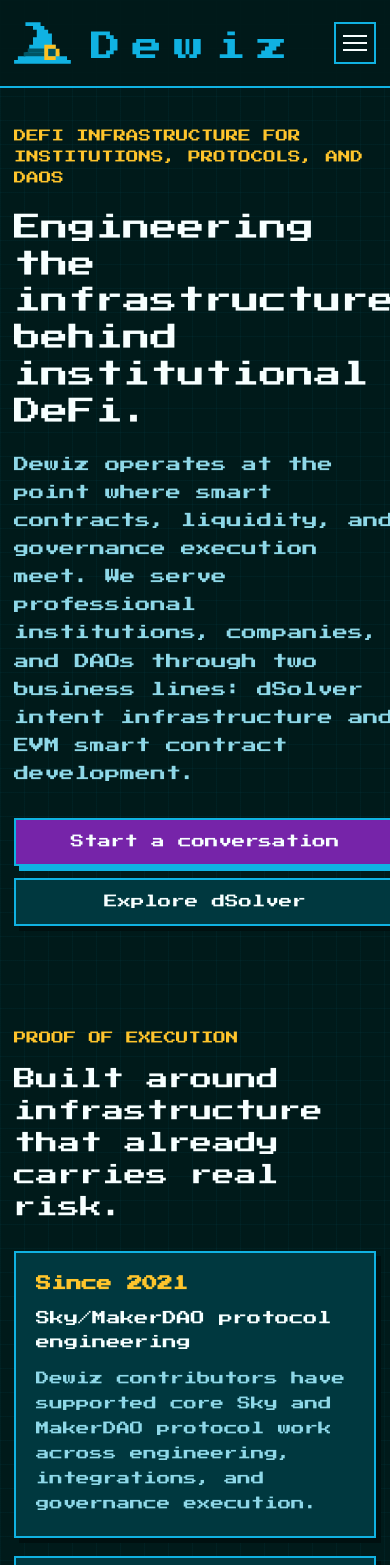
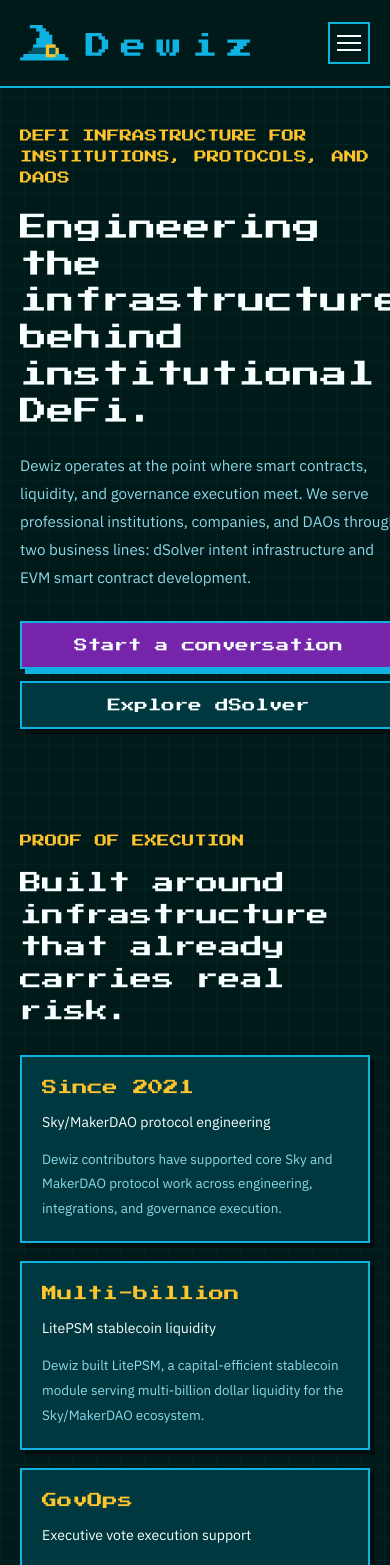
Before and after one commit to dewiz-xyz/dewiz-website, a Next.js app: page / in a window 390 px wide. Shown: the top 1565 px of the page. Built offline with nearby package versions, Linux system fonts and the light colour scheme.

Commit message:
Polish retro typography and mobile layout

```diff
--- a/components/footer.module.css
+++ b/components/footer.module.css
@@ -18,6 +18,8 @@
   display: block;
   margin-bottom: 12px;
   color: var(--text-strong);
+  font-family: var(--font-display);
+  font-weight: 400;
   font-size: 1.08rem;
   line-height: 1.7;
 }
@@ -39,8 +41,12 @@
   color: var(--text-strong);
   background: var(--surface);
   box-shadow: 4px 4px 0 #001010;
+  font-family: var(--font-display);
+  font-weight: 400;
   font-size: 0.82rem;
   line-height: 1.6;
+  text-align: center;
+  overflow-wrap: anywhere;
 }
 
 .footer__bottom {
@@ -88,7 +94,7 @@
 
 @media (max-width: 760px) {
   .footer {
-    width: min(100% - 28px, 1180px);
+    width: min(100% - 40px, 1180px);
   }
 
   .footer__top,
@@ -97,7 +103,10 @@
   }
 
   .footer__cta {
-    width: 100%;
+    width: calc(100% - 4px);
+    min-width: 0;
+    padding-right: 8px;
+    padding-left: 8px;
   }
 
   .social {
--- a/components/header.module.css
+++ b/components/header.module.css
@@ -11,7 +11,7 @@
   width: min(1180px, calc(100% - 40px));
   height: 86px;
   margin: 0 auto;
-  grid-template-columns: auto 1fr;
+  grid-template-columns: minmax(0, auto) 1fr;
   align-items: center;
   gap: 24px;
   transition: height 320ms cubic-bezier(0.22, 1, 0.36, 1);
@@ -101,8 +101,11 @@
 .nav a,
 .menu a {
   color: var(--text-strong);
+  font-family: var(--font-display);
+  font-weight: 400;
   font-size: 0.78rem;
   line-height: 1.6;
+  overflow-wrap: anywhere;
 }
 
 .nav a {
@@ -234,12 +237,13 @@
 
 @media (max-width: 760px) {
   .header__content {
-    width: min(100% - 28px, 1180px);
+    width: min(100% - 40px, 1180px);
+    gap: 14px;
   }
 
   .logo {
-    width: 270px;
-    height: 42px;
+    width: min(230px, calc(100vw - 116px));
+    height: 36px;
   }
 
   .header_compact .logo {
@@ -248,7 +252,8 @@
   }
 
   .logo__full svg {
-    height: 42px;
+    width: min(230px, calc(100vw - 116px));
+    height: auto;
   }
 
   .logo__hat_s svg {
@@ -263,3 +268,13 @@
     display: block;
   }
 }
+
+@media (max-width: 380px) {
+  .logo {
+    width: min(204px, calc(100vw - 116px));
+  }
+
+  .logo__full svg {
+    width: min(204px, calc(100vw - 116px));
+  }
+}
--- a/components/team-member-card.module.css
+++ b/components/team-member-card.module.css
@@ -29,6 +29,7 @@
 .name,
 .role {
   color: var(--text-strong);
+  font-family: var(--font-display);
   font-weight: 400;
 }
 
--- a/pages/_app.tsx
+++ b/pages/_app.tsx
@@ -1,12 +1,18 @@
 import "normalize.css/normalize.css";
 import "../styles/globals.css";
 import type { AppProps } from "next/app";
-import { Press_Start_2P } from "next/font/google";
+import { IBM_Plex_Sans, Press_Start_2P } from "next/font/google";
 
 const ps2p = Press_Start_2P({
   weight: "400",
   subsets: ["latin"],
   variable: "--press-start-2p-font",
+});
+
+const ibmPlexSans = IBM_Plex_Sans({
+  weight: ["400", "500", "600", "700"],
+  subsets: ["latin"],
+  variable: "--ibm-plex-sans-font",
 });
 
 export default function App({ Component, pageProps }: AppProps) {
@@ -15,6 +21,7 @@ export default function App({ Component, pageProps }: AppProps) {
       <style jsx global>{`
       :root {
         --press-start-2p-font: ${ps2p.style.fontFamily};
+        --ibm-plex-sans-font: ${ibmPlexSans.style.fontFamily};
       }
       `}</style>
       <Component {...pageProps} />
--- a/styles/globals.css
+++ b/styles/globals.css
@@ -31,6 +31,10 @@ picture {
   display: block;
 }
 
+video {
+  max-width: 100%;
+}
+
 a {
   color: inherit;
   text-decoration: none;
@@ -53,7 +57,7 @@ a {
 
 :root {
   --header-height: 64px;
-  --font-body: var(--press-start-2p-font), ui-monospace, SFMono-Regular, Menlo, Consolas, monospace;
+  --font-body: var(--ibm-plex-sans-font), ui-sans-serif, system-ui, -apple-system, BlinkMacSystemFont, "Segoe UI", sans-serif;
   --font-display: var(--press-start-2p-font), ui-monospace, SFMono-Regular, Menlo, Consolas, monospace;
 
   --bg: #001a1a;
@@ -86,6 +90,8 @@ body {
   background-size: 24px 24px;
   font-family: var(--font-body);
   letter-spacing: 0;
+  overflow-x: clip;
+  overflow-wrap: anywhere;
 }
 
 svg [class*="fill-primary"] {
--- a/styles/site.module.css
+++ b/styles/site.module.css
@@ -8,6 +8,7 @@
   width: min(1180px, calc(100% - 40px));
   margin: 0 auto;
   flex: 1;
+  min-width: 0;
 }
 
 .hero {
@@ -46,6 +47,7 @@
   max-width: 980px;
   font-size: clamp(1.45rem, 4vw, 3.15rem);
   line-height: 1.35;
+  overflow-wrap: break-word;
 }
 
 .hero__copy p,
@@ -68,6 +70,8 @@
 
 .eyebrow {
   color: var(--accent-gold);
+  font-family: var(--font-display);
+  font-weight: 400;
   font-size: 0.78rem;
   line-height: 1.7;
   text-transform: uppercase;
@@ -89,8 +93,12 @@
   justify-content: center;
   border: 2px solid var(--border);
   padding: 0 16px;
+  font-family: var(--font-display);
+  font-weight: 400;
   font-size: 0.84rem;
   line-height: 1.45;
+  text-align: center;
+  overflow-wrap: anywhere;
   transition:
     transform 120ms ease,
     box-shadow 120ms ease,
@@ -226,6 +234,7 @@ video.heroDiagram {
 .ctaBand h2 {
   font-size: clamp(1.38rem, 3vw, 2.45rem);
   line-height: 1.45;
+  overflow-wrap: break-word;
 }
 
 .metricGrid,
@@ -275,6 +284,8 @@ video.heroDiagram {
 
 .metricCard strong {
   color: var(--accent-gold);
+  font-family: var(--font-display);
+  font-weight: 400;
   font-size: clamp(0.95rem, 2.1vw, 1.45rem);
   line-height: 1.45;
 }
@@ -301,6 +312,7 @@ video.heroDiagram {
 .textGrid article {
   display: grid;
   gap: 14px;
+  min-width: 0;
   padding: clamp(20px, 3.5vw, 30px);
 }
 
@@ -308,6 +320,8 @@ video.heroDiagram {
 .caseCard h3,
 .textGrid h3 {
   margin: 0;
+  font-family: var(--font-display);
+  font-weight: 400;
   font-size: 1.12rem;
   line-height: 1.65;
 }
@@ -372,7 +386,9 @@ video.heroDiagram {
 }
 
 .tokenList strong {
-  font-size: 0.88rem;
+  font-family: var(--font-display);
+  font-weight: 400;
+  font-size: 0.76rem;
 }
 
 .tokenList small {
@@ -404,6 +420,8 @@ video.heroDiagram {
 .notice h2 {
   margin: 0;
   color: var(--accent-gold);
+  font-family: var(--font-display);
+  font-weight: 400;
   font-size: 1.02rem;
   line-height: 1.7;
 }
@@ -424,6 +442,8 @@ video.heroDiagram {
   border: 2px solid var(--accent-gold);
   color: var(--accent-gold);
   background: #001010;
+  font-family: var(--font-display);
+  font-weight: 400;
   font-size: 0.82rem;
 }
 
@@ -486,7 +506,7 @@ video.heroDiagram {
 
 @media (max-width: 720px) {
   .main {
-    width: min(100% - 28px, 1180px);
+    width: min(100% - 40px, 1180px);
   }
 
   .hero,
@@ -518,6 +538,29 @@ video.heroDiagram {
 
   .buttonPrimary,
   .buttonSecondary {
-    width: 100%;
+    width: calc(100% - 5px);
+    min-width: 0;
+    padding-right: 10px;
+    padding-left: 10px;
   }
 }
+
+@media (max-width: 380px) {
+  .hero__copy h1 {
+    font-size: clamp(1.04rem, 6vw, 1.3rem);
+    line-height: 1.45;
+  }
+
+  .sectionHeader h2,
+  .ctaBand h2 {
+    font-size: clamp(1.02rem, 5.8vw, 1.32rem);
+    line-height: 1.5;
+  }
+
+  .featureCard h3,
+  .caseCard h3,
+  .textGrid h3 {
+    font-size: 0.96rem;
+    line-height: 1.65;
+  }
+}
```
